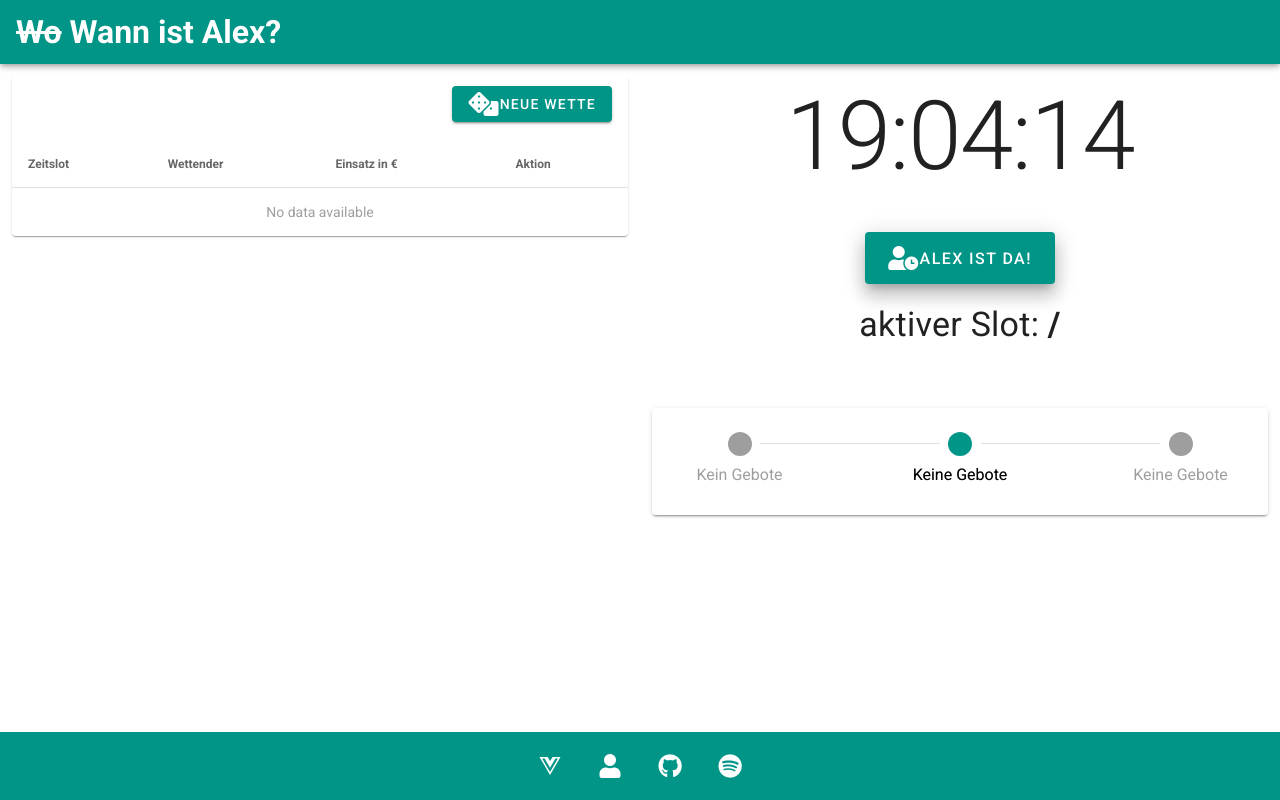
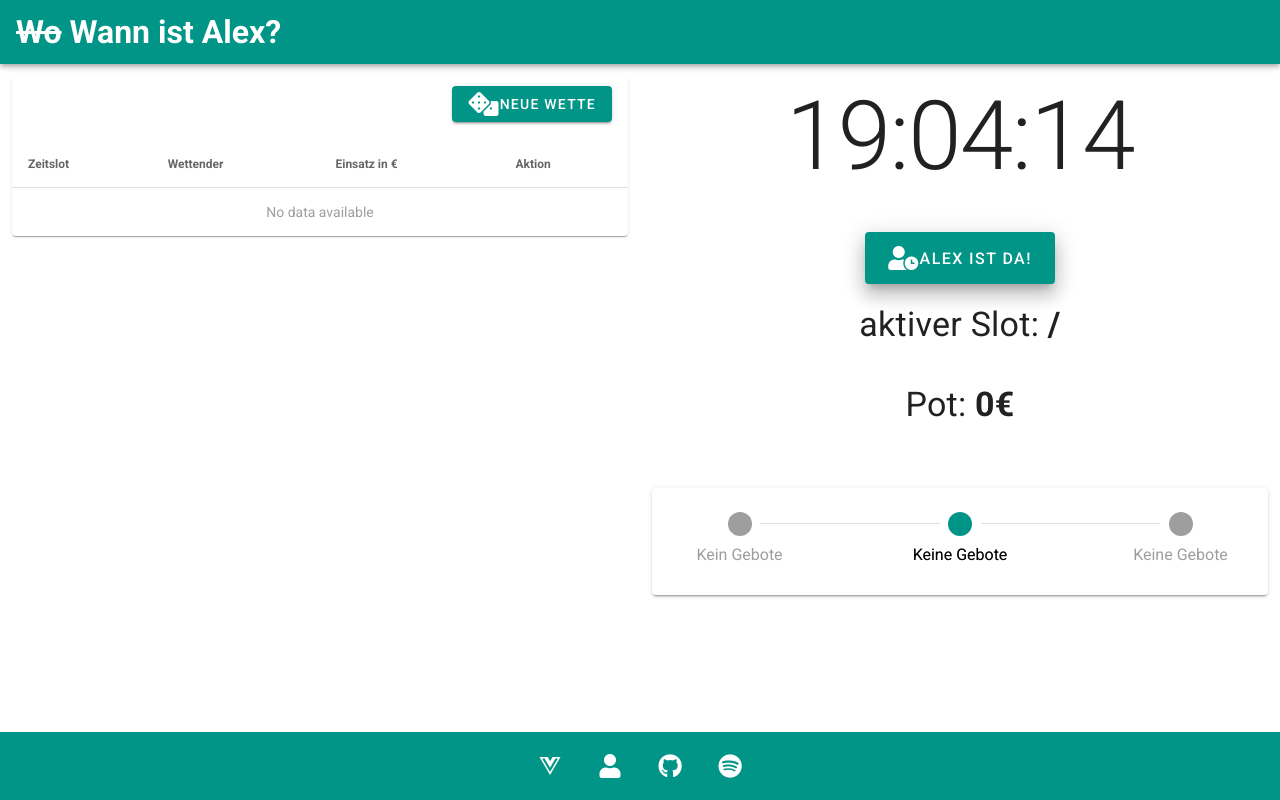
Before and after one commit to YannickSpoerl/wannistalex, a Vue app: page / in a window 1280 px wide. Built offline with nearby package versions, Linux system fonts and the light colour scheme; what vuefire would draw is missing.

Commit message:
Implement pot

```diff
--- a/src/components/BetComponent.vue
+++ b/src/components/BetComponent.vue
@@ -11,6 +11,9 @@
       </v-row>
       <v-row class="pa-3 justify-center">
         <p class="display-1">aktiver Slot: <strong>{{activeSlot}}</strong></p>
+      </v-row>
+      <v-row class="pa-3 justify-center">
+        <p class="display-1">Pot: <strong>{{pot}}€</strong></p>
       </v-row>
       <v-stepper alt-labels class="mt-12" value=" ">
         <v-stepper-header>
@@ -40,8 +43,8 @@
       </v-row>
       <v-card color="primary" dark class="mx-auto" max-width="600">
         <v-card-title class="display-1">{{winner.bettor}} gewinnt!</v-card-title>
-        <v-card-subtitle class="headline">{{winner.slot}} Uhr</v-card-subtitle>
-        <v-card-text class="body-1">Gewinn: 5 Euro</v-card-text>
+        <v-card-subtitle class="headline">{{winner.slot}}</v-card-subtitle>
+        <v-card-text class="body-1">Gewinn: {{pot}}€</v-card-text>
       </v-card>
     </div>
   </v-container>
@@ -217,12 +220,25 @@ export default {
       return this.getNearestBetIndex(new Date())
     },
     winner () {
+      if(this.bets.length < 1){
+        return {
+          bettor: 'Niemand',
+          slot: this.getSlot(this.arrivalTime)
+        }
+      }
       let now = new Date()
       let hour = this.arrivalTime.split(':')[0]
       let minutes = this.arrivalTime.split(':')[1]
       now.setUTCHours(parseInt(hour))
       now.setUTCMinutes(parseInt(minutes))
       return this.bets[this.getNearestBetIndex(now)]
+    },
+    pot () {
+      let pot = 0
+      this.bets.forEach(function(bet){
+        pot += parseInt(bet.amount)
+      })
+      return pot
     }
   }
 }
```
